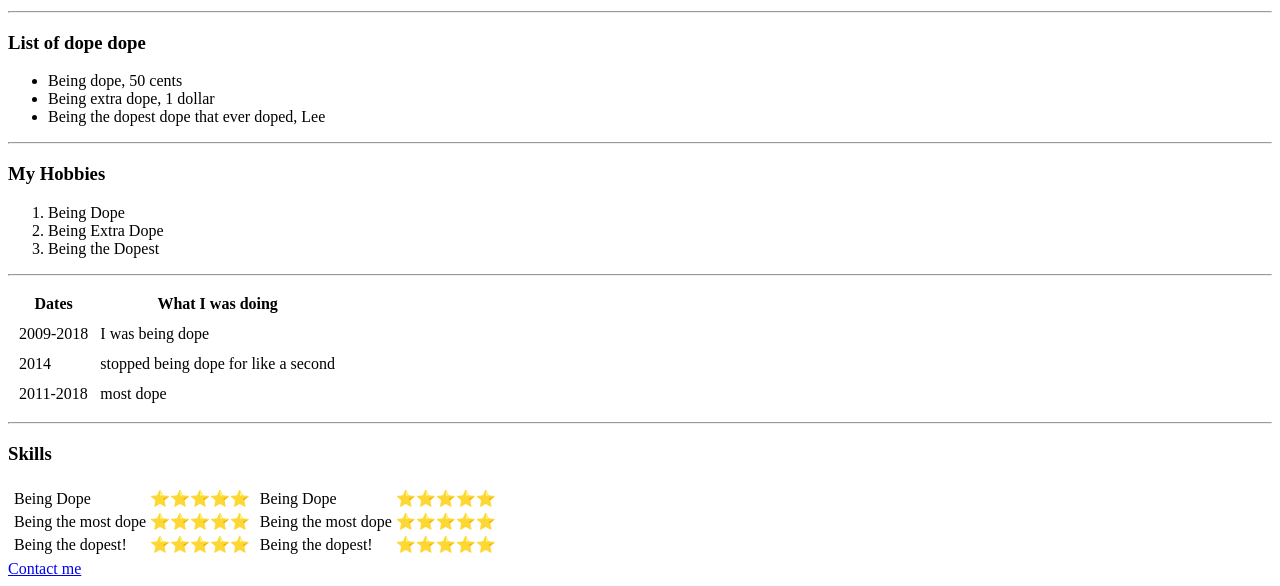
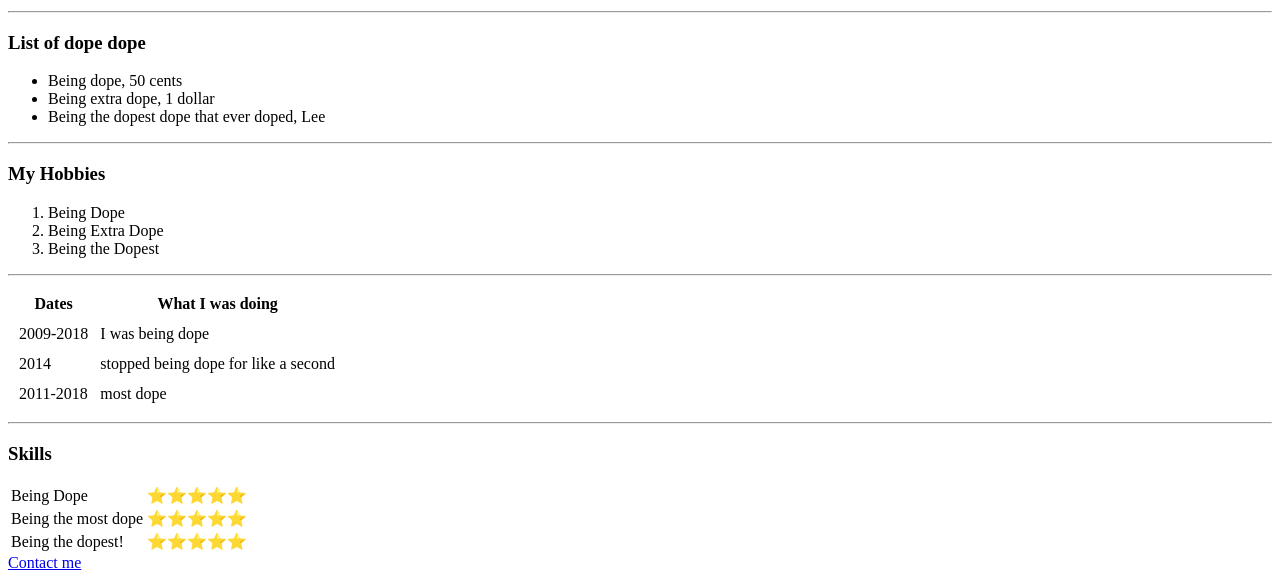
Before and after one commit to softwarebylee/cv, a plain HTML site: page index.html in a window 1280 px wide. Shown: the part 351-937 px from the top of the page. Drawn offline with Linux system fonts and the light colour scheme.

Commit message:
Update index.html

```diff
--- a/index.html
+++ b/index.html
@@ -61,12 +61,7 @@
     </tfoot>
   </table>
   <hr>
-  <table cellspacing="10">
     <h3>Skills</h3>
-
-    <table>
-      <tr>
-        <td>
           <table>
             <tr>
               <td>Being Dope</td>
@@ -81,25 +76,7 @@
               <td>⭐⭐⭐⭐⭐</td>
             </tr>
           </table>
-        </td>
-        <td>
-          <table>
-            <tr>
-              <td>Being Dope</td>
-              <td>⭐⭐⭐⭐⭐</td>
-            </tr>
-            <tr>
-              <td>Being the most dope</td>
-              <td>⭐⭐⭐⭐⭐</td>
-            </tr>
-            <tr>
-              <td>Being the dopest!</td>
-              <td>⭐⭐⭐⭐⭐</td>
-            </tr>
-          </table>
-        </td>
-      </tr>
-    </table>
+
     <a href="Contact.html">Contact me</a>
 </body>
 
```
